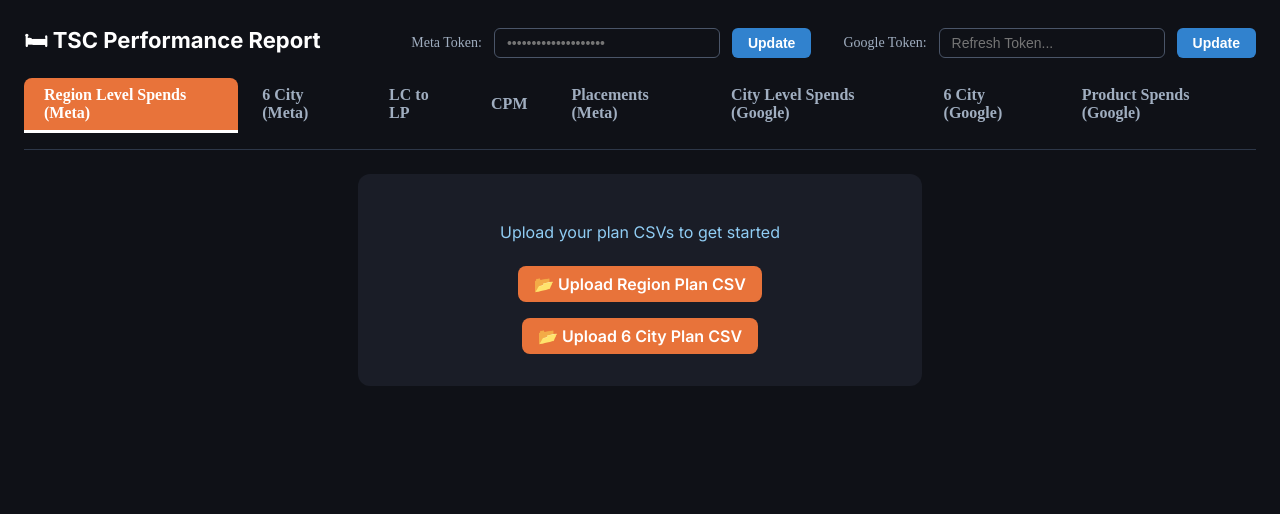
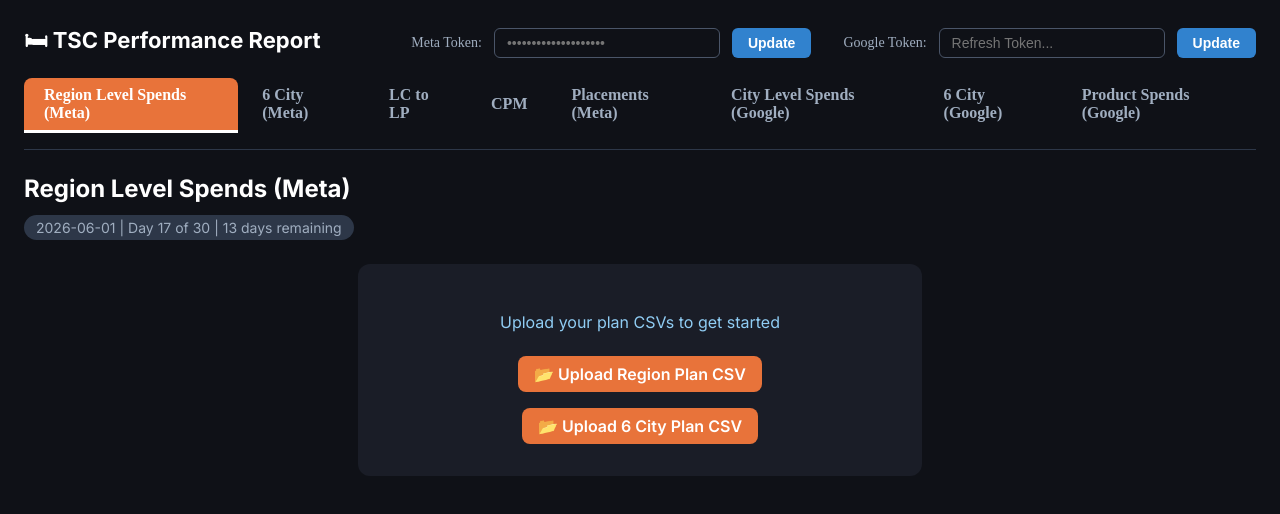
Before and after one commit to abagariya4-netizen/TSC-Performance-Marketing-Report, a Next.js app: page /meta in a window 1280 px wide. Shown: the top 514 px of the page. Built offline with nearby package versions, Linux system fonts and the light colour scheme.

Commit message:
feat: add global DaysCountBadge to all reports

```diff
--- a/app/meta/cpm/page.tsx
+++ b/app/meta/cpm/page.tsx
@@ -3,6 +3,7 @@ import { useState } from 'react';
 import FilterBar from '@/components/FilterBar';
 import MetricsReport from '@/components/MetricsReport';
 import { calcCPM, Funnel } from '@/lib/metricUtils';
+import DaysCountBadge from '@/components/DaysCountBadge';
 
 export default function CPMPage() {
   const [category, setCategory] = useState('All');
@@ -40,6 +41,10 @@ export default function CPMPage() {
 
   return (
     <main style={{ color: 'white', padding: '0 24px 24px 24px', fontFamily: 'Inter, sans-serif' }}>
+      <div style={{ marginBottom: '24px' }}>
+        <h1 style={{ fontSize: '24px', fontWeight: 'bold', marginBottom: '4px' }}>CPM (Meta)</h1>
+        <DaysCountBadge />
+      </div>
       <FilterBar
         category={category} setCategory={setCategory}
         since={since} setSince={setSince}
--- a/app/meta/lc-to-lp/page.tsx
+++ b/app/meta/lc-to-lp/page.tsx
@@ -3,6 +3,7 @@ import { useState } from 'react';
 import FilterBar from '@/components/FilterBar';
 import MetricsReport from '@/components/MetricsReport';
 import { calcLCtoLP, Funnel } from '@/lib/metricUtils';
+import DaysCountBadge from '@/components/DaysCountBadge';
 
 export default function LCToLPPage() {
   const [category, setCategory] = useState('All');
@@ -40,6 +41,10 @@ export default function LCToLPPage() {
 
   return (
     <main style={{ color: 'white', padding: '0 24px 24px 24px', fontFamily: 'Inter, sans-serif' }}>
+      <div style={{ marginBottom: '24px' }}>
+        <h1 style={{ fontSize: '24px', fontWeight: 'bold', marginBottom: '4px' }}>LC to LP (Meta)</h1>
+        <DaysCountBadge />
+      </div>
       <FilterBar
         category={category} setCategory={setCategory}
         since={since} setSince={setSince}
--- a/app/meta/page.tsx
+++ b/app/meta/page.tsx
@@ -4,6 +4,7 @@ import RegionTable from '@/components/RegionTable';
 import CityTable from '@/components/CityTable';
 import PlanUpload from '@/components/PlanUpload';
 import { parseRegionPlanCSV, parseCityPlanCSV } from '@/lib/csvParser';
+import DaysCountBadge from '@/components/DaysCountBadge';
 
 import { useSearchParams } from 'next/navigation';
 
@@ -82,11 +83,10 @@ function HomeContent() {
   return (
     <main style={{ color: 'white', padding: '0 24px 24px 24px', fontFamily: 'Inter, sans-serif' }}>
       <div style={{ marginBottom: '24px' }}>
-        {dateInfo && (
-          <div style={{ background: '#1a1d27', display: 'inline-block', padding: '6px 14px', borderRadius: '8px', fontSize: '13px', color: '#90cdf4' }}>
-            {dateInfo.displayMonth} | Day {dateInfo.daysPassed} of {dateInfo.totalDays} | {dateInfo.daysRemaining} days remaining
-          </div>
-        )}
+        <h1 style={{ fontSize: '24px', fontWeight: 'bold', marginBottom: '4px' }}>
+          {activeTab === 'region' ? 'Region Level Spends (Meta)' : '6 City (Meta)'}
+        </h1>
+        <DaysCountBadge />
       </div>
 
       {!anyPlanLoaded ? (
--- a/app/meta/placements/page.tsx
+++ b/app/meta/placements/page.tsx
@@ -2,6 +2,7 @@
 import { useState } from 'react';
 import FilterBar from '@/components/FilterBar';
 import PlacementsTable from '@/components/PlacementsTable';
+import DaysCountBadge from '@/components/DaysCountBadge';
 
 export default function PlacementsPage() {
   const [category, setCategory] = useState('All');
@@ -81,6 +82,10 @@ export default function PlacementsPage() {
 
   return (
     <main style={{ color: 'white', padding: '0 24px 24px 24px', fontFamily: 'Inter, sans-serif' }}>
+      <div style={{ marginBottom: '24px' }}>
+        <h1 style={{ fontSize: '24px', fontWeight: 'bold', marginBottom: '4px' }}>Placements (Meta)</h1>
+        <DaysCountBadge />
+      </div>
       <FilterBar
         category={category} setCategory={setCategory}
         funnel={funnel} setFunnel={setFunnel}
--- /dev/null
+++ b/components/DaysCountBadge.tsx
@@ -0,0 +1,50 @@
+'use client';
+import React, { useState, useEffect } from 'react';
+
+export default function DaysCountBadge() {
+  const [dateInfo, setDateInfo] = useState<{
+    displayDate: string;
+    daysPassed: number;
+    totalDays: number;
+    daysRemaining: number;
+  } | null>(null);
+
+  useEffect(() => {
+    // Current time in IST
+    const istString = new Date().toLocaleString('en-US', { timeZone: 'Asia/Kolkata' });
+    const today = new Date(istString);
+    const yesterday = new Date(today.getFullYear(), today.getMonth(), today.getDate() - 1);
+
+    const daysPassed = yesterday.getDate();
+    const totalDays = new Date(yesterday.getFullYear(), yesterday.getMonth() + 1, 0).getDate();
+    const daysRemaining = totalDays - daysPassed;
+
+    // For formatting like "2026-06-01" (Month Start)
+    const y = yesterday.getFullYear();
+    const m = String(yesterday.getMonth() + 1).padStart(2, '0');
+    const displayDate = `${y}-${m}-01`;
+
+    setDateInfo({
+      displayDate,
+      daysPassed,
+      totalDays,
+      daysRemaining
+    });
+  }, []);
+
+  if (!dateInfo) return null;
+
+  return (
+    <div style={{
+      display: 'inline-block',
+      marginTop: '8px',
+      padding: '4px 12px',
+      backgroundColor: '#2d3748',
+      borderRadius: '16px',
+      fontSize: '14px',
+      color: '#a0aec0'
+    }}>
+      {dateInfo.displayDate} | Day {dateInfo.daysPassed} of {dateInfo.totalDays} | {dateInfo.daysRemaining} days remaining
+    </div>
+  );
+}
```
Also changed, not shown: app/google/6city-spends/page.tsx (+2 -13 lines), app/google/city-spends/page.tsx (+3 -5 lines), app/google/product-spends/page.tsx (+5 -2 lines).
